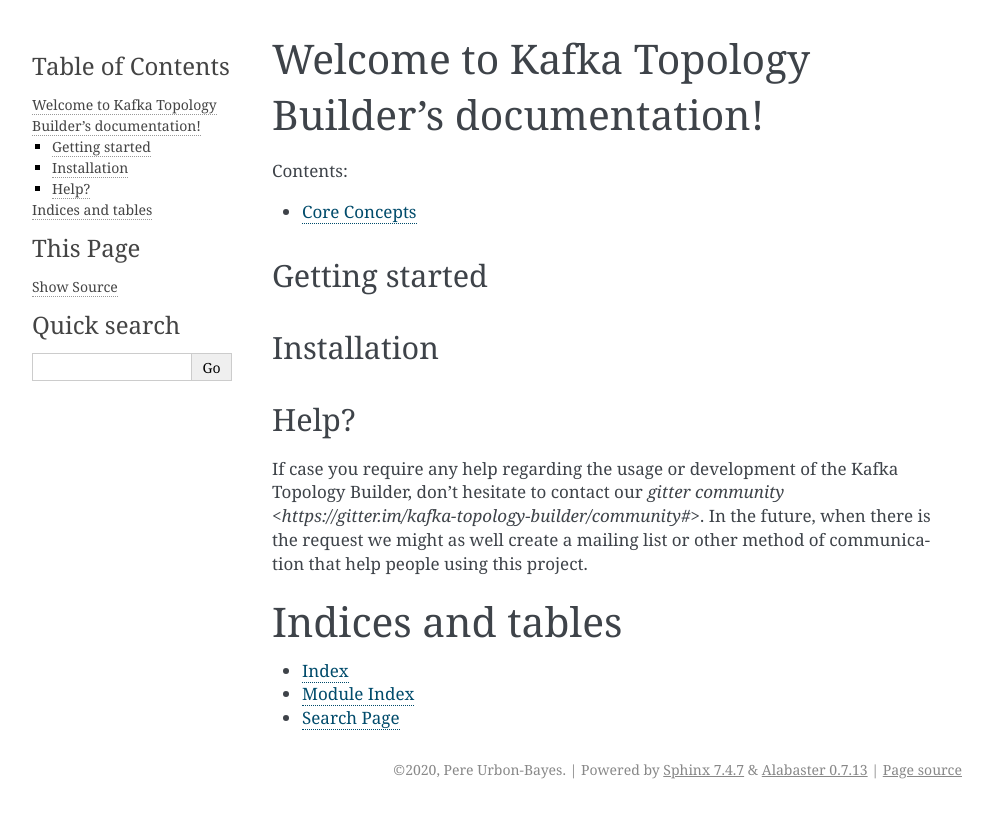
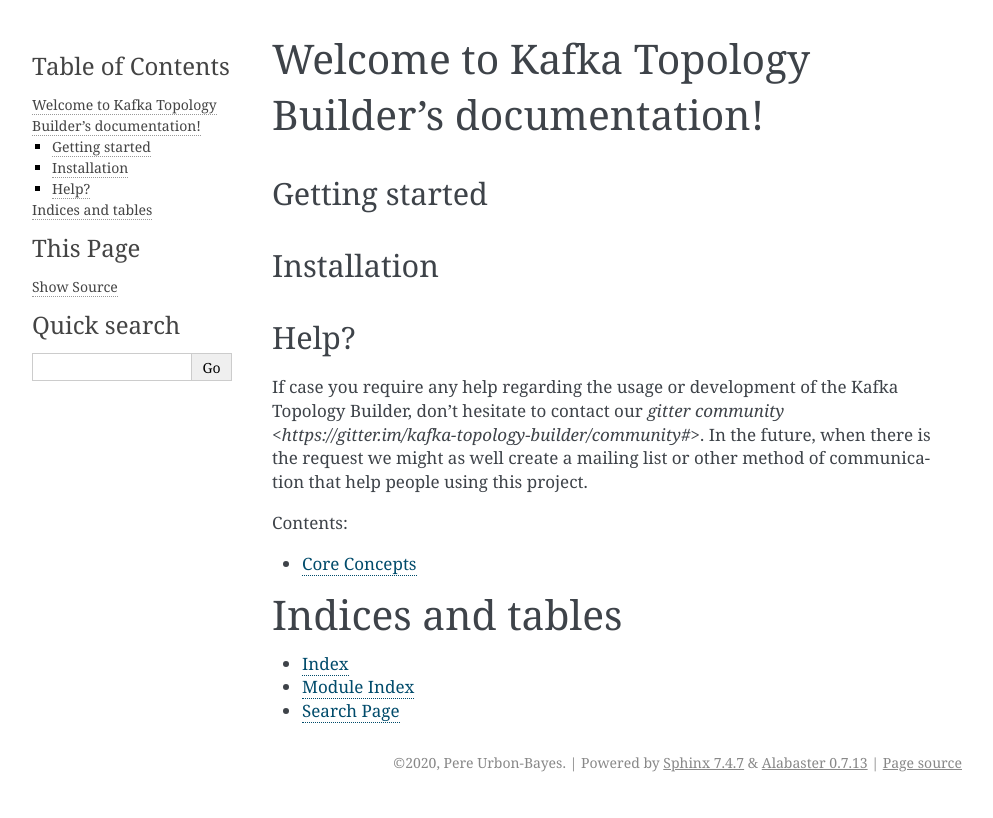
Before and after one commit to kafka-ops/julie, a Sphinx documentation site: the page built from docs/index.rst, in a window 1280 px wide. Shown: the top 818 px of the page, without its empty margins (148-1141 px from the left). Built offline with Sphinx 7.4.7, drawn with Linux system fonts in a browser that asks for light colours; some of the changed lines change nothing that is shown.

Commit message:
more toc

```diff
--- a/docs/index.rst
+++ b/docs/index.rst
@@ -5,13 +5,6 @@
 
 Welcome to Kafka Topology Builder's documentation!
 ==================================================
-
-.. toctree::
-   :maxdepth: 2
-   :caption: Contents:
-
-   core-concepts
-
 
 Getting started
 -------------------------------
@@ -28,6 +21,11 @@
 In the future, when there is the request we might as well create a mailing list or other method of communication that help people using this project.
 
 
+.. toctree::
+   :maxdepth: 2
+   :caption: Contents:
+
+   core-concepts
 
 Indices and tables
 ==================
```
